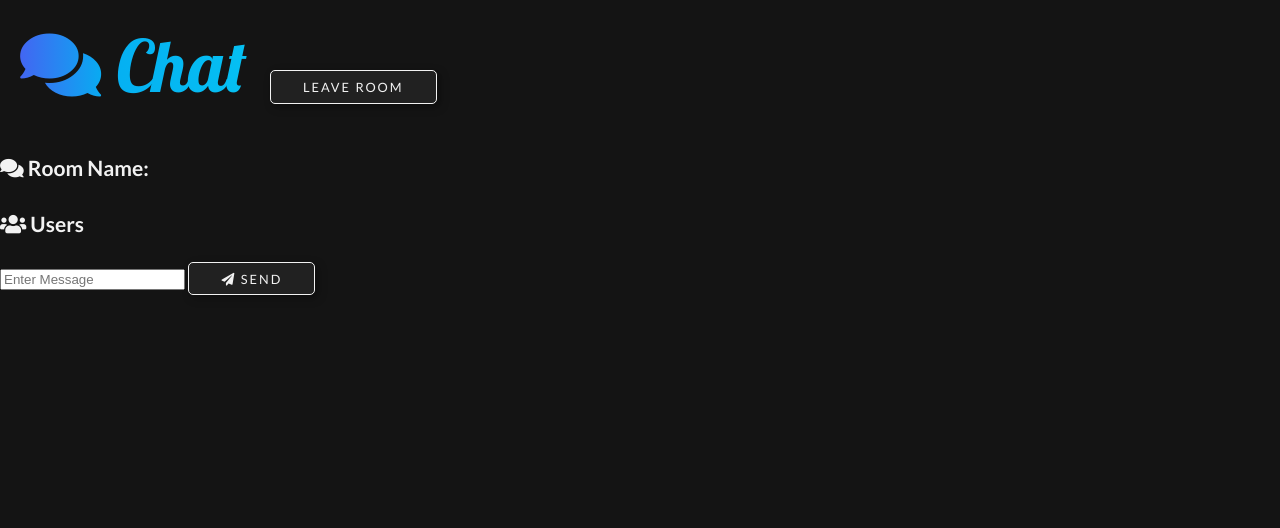
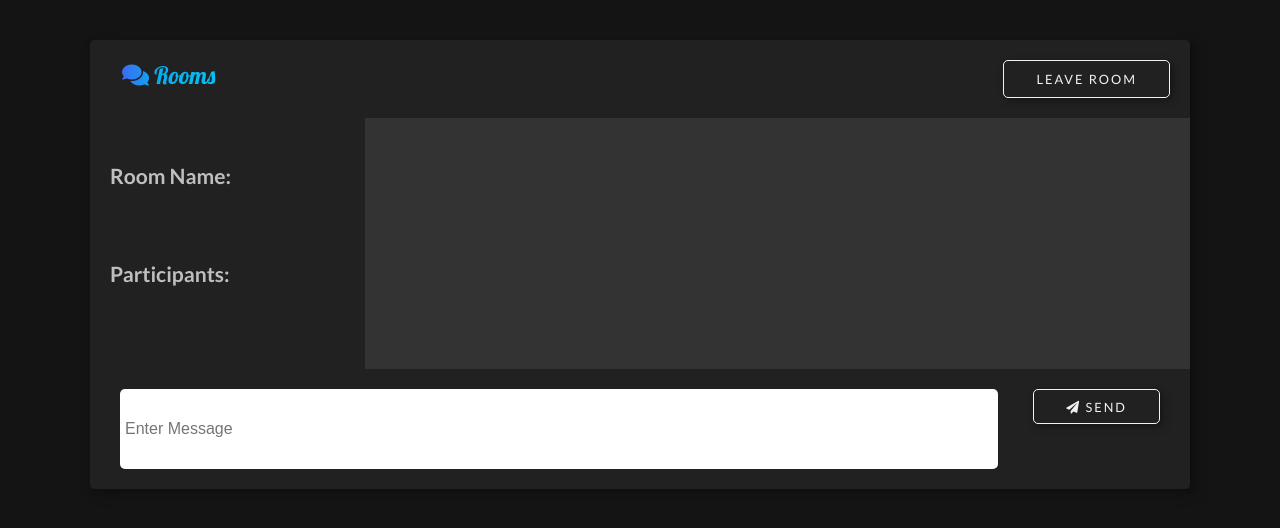
Before and after one commit to vikusja96/Messenger, a website: page public/room.html in a window 1280 px wide. Drawn offline with nearby package versions, Linux system fonts and the light colour scheme; no server answers.

Commit message:
amend class names to apropriate ones

```diff
--- a/public/chat.html
+++ b/public/room.html
@@ -15,24 +15,24 @@
       crossorigin="anonymous"
     />
     <link rel="stylesheet" href="css/style.css" />
-    <title>Chat</title>
+    <title>Rooms</title>
   </head>
   <body>
-    <div class="chat-container">
-      <header class="chat-header">
-        <h1><i class="fas fa-comments"></i> Chat</h1>
-        <a href="index.html" class="btn">Leave Room</a>
+    <div class="room">
+      <header class="header room__header">
+        <h1><i class="fas fa-comments"></i> Rooms</h1>
+        <a href="index.html" class="btn ripple">Leave Room</a>
       </header>
-      <main class="chat-main">
-        <div class="chat-sidebar">
-          <h3><i class="fas fa-comments"></i> Room Name:</h3>
+      <main class="main room__main">
+        <div class="room__sidebar">
+          <h3> Room Name:</h3>
           <h2 id="room-name"></h2>
-          <h3><i class="fas fa-users"></i> Users</h3>
+          <h3> Participants:</h3>
           <ul id="users"></ul>
         </div>
-        <div class="chat-messages"></div>
+        <div class="room__chat"></div>
       </main>
-      <div class="chat-form-container">
+      <div class="chat__form">
         <form id="chat-form">
           <input
             id="msg"
@@ -41,7 +41,7 @@
             required
             autocomplete="off"
           />
-          <button class="btn"><i class="fas fa-paper-plane"></i> Send</button>
+          <button class="btn ripple"><i class="fas fa-paper-plane"></i> Send</button>
         </form>
       </div>
     </div>
```
